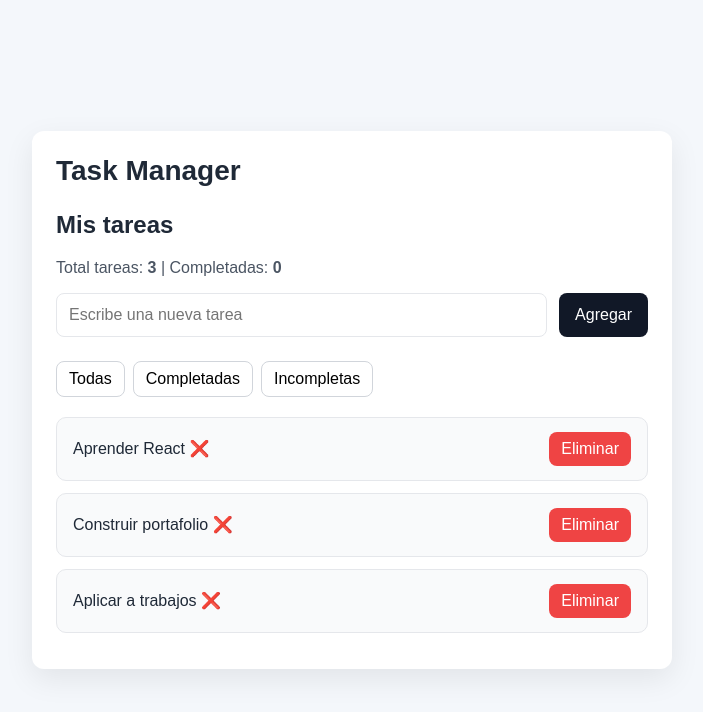
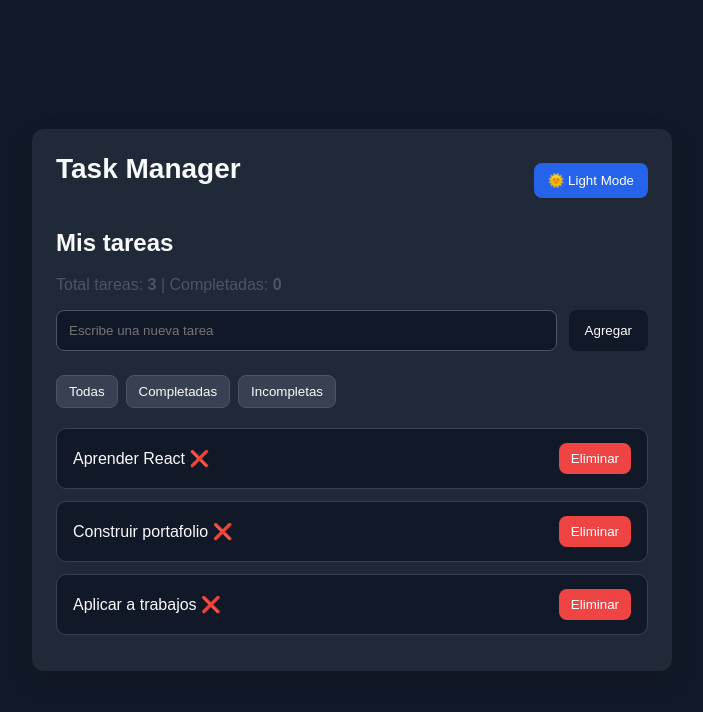
Before and after one commit to CastilloDev1/task-manager-frontend, a React (Vite) app: page / in a window 1280 px wide. Shown: the top 712 px of the page, without its empty margins (288-991 px from the left). Built offline with nearby package versions, Linux system fonts and the light colour scheme.

Commit message:
feat: implement theme toggle functionality and update styles

```diff
--- a/src/App.tsx
+++ b/src/App.tsx
@@ -1,10 +1,35 @@
+import { useEffect, useState } from "react";
 import TaskPage from "./pages/TaskPage";
+import type { Theme } from "./types/theme";
+
+const THEME_STORAGE_KEY = "tasks-manager:theme:v1";
 
 export default function App() {
+
+  const [theme, setTheme] = useState<Theme>(()=>{
+    const savedTheme = localStorage.getItem(THEME_STORAGE_KEY);
+    return savedTheme as Theme || "dark";
+  });
+
+  useEffect(()=>{
+    document.body.classList.remove("light-theme", "dark-theme");
+    document.body.classList.add(`${theme}-theme`);
+    localStorage.setItem(THEME_STORAGE_KEY, theme);
+  },[theme]);
+
+  function handleToggleTheme(): void {
+    setTheme( (prevTheme) => prevTheme === "light" ? "dark" : "light");
+  }
+
   return (
     <main className="app-container">
       <section className="app-card">
-        <h1 className="app-title">Task Manager</h1>
+        <div className="app-header">
+          <h1 className="app-title">Task Manager</h1>
+          <button className="theme-button" onClick={handleToggleTheme}>
+            {theme === "light" ? "🌙 Dark Mode" : "🌞 Light Mode"}
+          </button>
+        </div>
         <TaskPage />
       </section>
     </main>
--- a/src/styles/index.css
+++ b/src/styles/index.css
@@ -9,9 +9,63 @@ body {
     color: #1f2937;
 }
 
-button,
-input {
-    font: inherit;
+body.light-theme {
+    background-color: #f4f7fb;
+    color: #1f2937;
+}
+
+body.dark-theme {
+    background-color: #111827;
+    color: #f9fafb;
+}
+
+body.dark-theme .app-card {
+    background-color: #1f2937;
+    color: #f9fafb;
+}
+
+body.dark-theme .task-item {
+    background-color: #111827;
+    border-color: #374151;
+}
+
+body.dark-theme .task-input {
+    background-color: #111827;
+    color: #f9fafb;
+    border-color: #4b5563;
+}
+
+body.dark-theme .filters button {
+    background-color: #374151;
+    color: #f9fafb;
+    border-color: #4b5563;
+}
+
+body.dark-theme .empty-state {
+    background-color: #111827;
+    border-color: #4b5563;
+    color: #d1d5db;
+}
+
+body.dark-theme .task-summary {
+    color: #d1d5db;
+}
+
+.app-header {
+    display: flex;
+    justify-content: space-between;
+    align-items: center;
+    gap: 12px;
+    margin-bottom: 20px;
+}
+
+.theme-button {
+    border: none;
+    border-radius: 8px;
+    padding: 10px 14px;
+    cursor: pointer;
+    background-color: #2563eb;
+    color: white;
 }
 
 .app-container {
@@ -20,6 +74,14 @@ input {
     justify-content: center;
     align-items: center;
     padding: 40px 16px;
+}
+
+.app-header {
+    display: flex;
+    justify-content: space-between;
+    align-items: center;
+    gap: 12px;
+    margin-bottom: 20px;
 }
 
 .app-card {
--- /dev/null
+++ b/src/types/theme.ts
@@ -0,0 +1 @@
+export type Theme = "light" | "dark";
```
